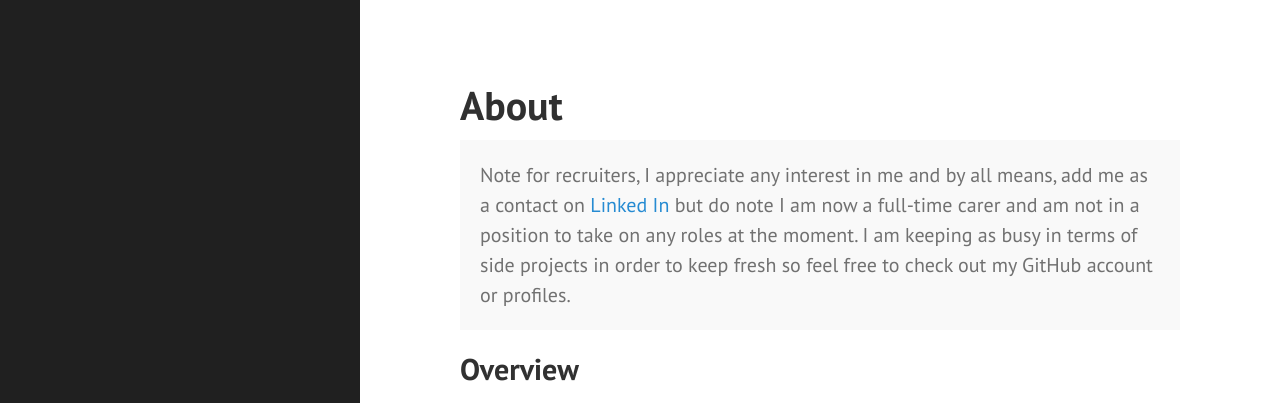
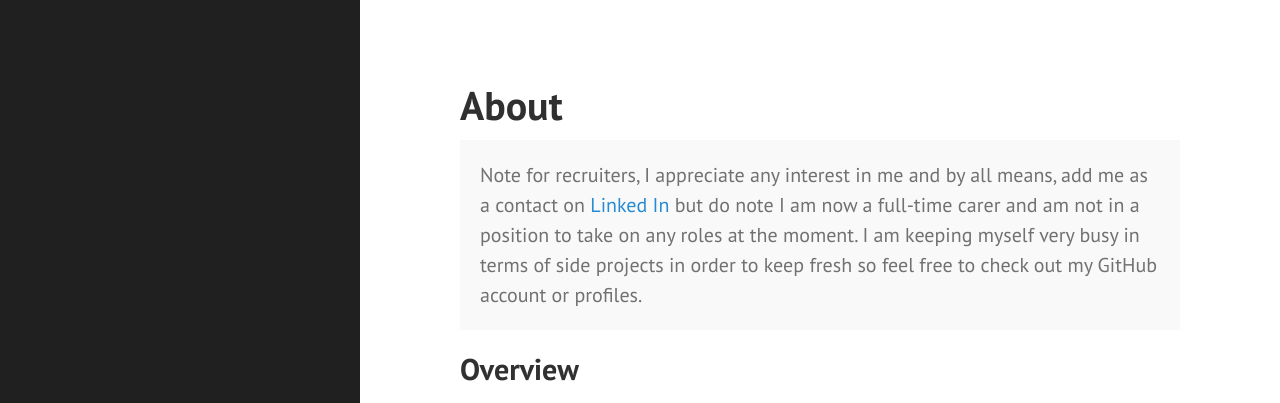
Before and after one commit to solrevdev/solrevdev.github.io, a Jekyll site: the page built from about/index.md, in a window 1280 px wide and 900 px high. Shown: the top 403 px of the window. Built offline with Jekyll 4.4.1, drawn with Linux system fonts in a browser that asks for light colours.

Commit message:
Update index.md

```diff
--- a/about/index.md
+++ b/about/index.md
@@ -4,7 +4,7 @@ title: About
 ---
 
 <p class="message">
-Note for recruiters, I appreciate any interest in me and by all means, add me as a contact on <a href="https://www.linkedin.com/in/solrevdev">Linked In</a> but do note I am now a full-time carer and am not in a position to take on any roles at the moment. I am keeping as busy in terms of side projects in order to keep fresh so feel free to check out my GitHub account or profiles.
+Note for recruiters, I appreciate any interest in me and by all means, add me as a contact on <a href="https://www.linkedin.com/in/solrevdev">Linked In</a> but do note I am now a full-time carer and am not in a position to take on any roles at the moment. I am keeping myself very busy in terms of side projects in order to keep fresh so feel free to check out my GitHub account or profiles.
 </p>
 
 ## Overview
```
